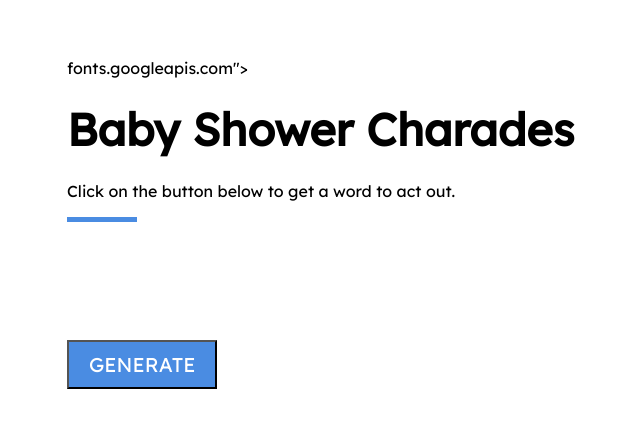
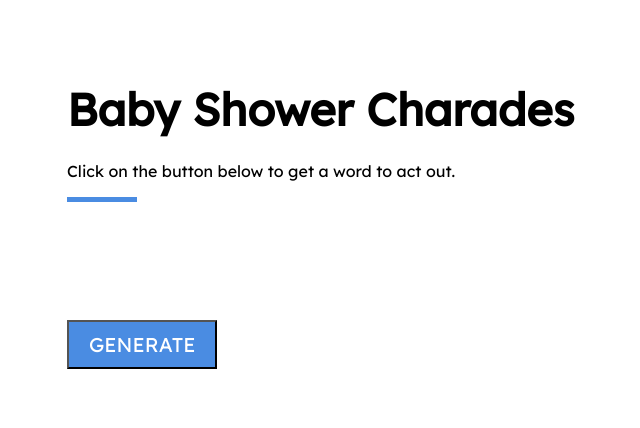
Before and after one commit to polk54/BabyShowerCharades, a plain HTML site: page index.html in a window 1280 px wide. Shown: the whole page, without its empty margins (41-681 px from the left). Drawn offline with Linux system fonts and the light colour scheme.

Commit message:
Update index.html

```diff
--- a/index.html
+++ b/index.html
@@ -7,7 +7,6 @@
   <meta name="viewport" content="width=device-width, initial-scale=1.0">
   <link href="icon.png" rel="icon" type="image/png"/>
   <link rel="stylesheet" href="style.css">
-  fonts.googleapis.com">
   <link rel="preconnect" href="https://fonts.gstatic.com" crossorigin>
   <link href="https://fonts.googleapis.com/css2?family=Lexend&display=swap" rel="stylesheet">
 
```
